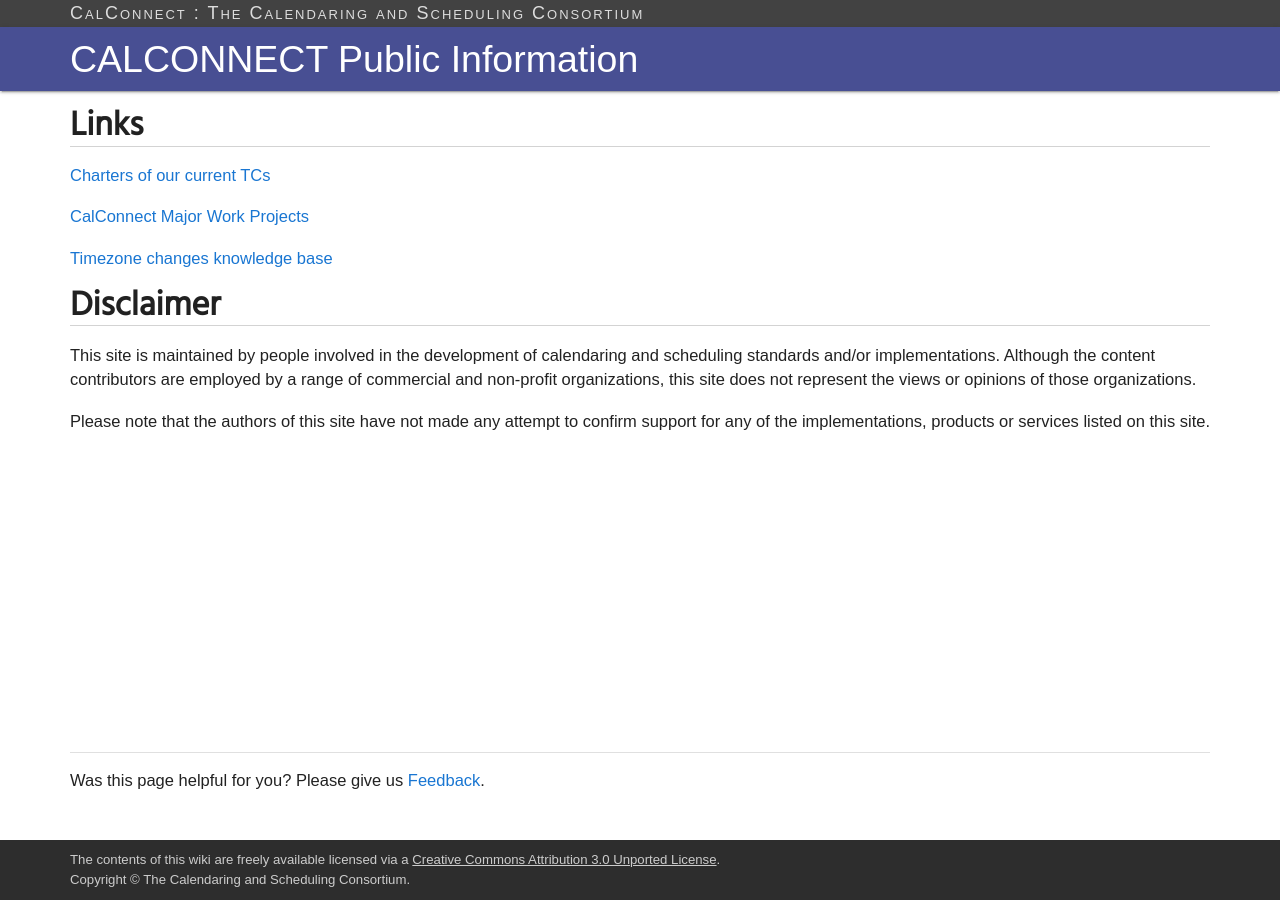
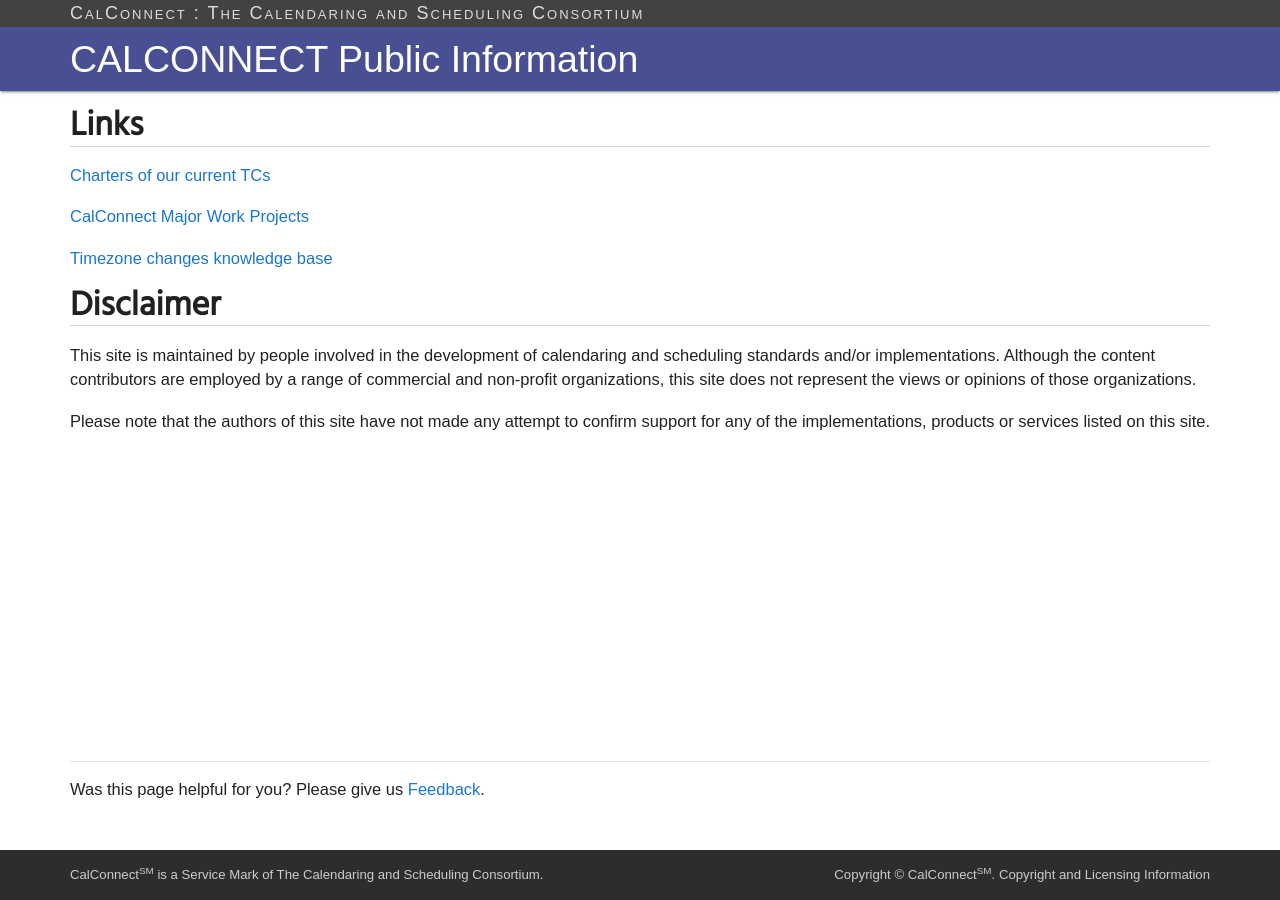
Before and after one commit to CalConnect/public, a Jekyll site: the page built from _pages/index.md, in a window 1280 px wide. Built offline with Jekyll 4.4.1, drawn with Linux system fonts in a browser that asks for light colours; some web fonts are replaced.

Commit message:
Updated footer

```diff
--- a/_includes/footer.html
+++ b/_includes/footer.html
@@ -1,11 +1,13 @@
 <footer class="page-footer">
    <div class="footer-copyright">
         <div class="container">
-            <div>
-                The contents of this wiki are freely available licensed via a <a href="http://creativecommons.org/licenses/by/3.0/">Creative Commons Attribution 3.0 Unported License</a>.
-                <br>
-                <a href="https://www.calconnect.org/about/policies/copyright-licensing">Copyright © The Calendaring and Scheduling Consortium</a>.
-	       </div>
+            <div id="footer-left" style="float:left">
+              CalConnect<sup>SM</sup> is a Service Mark of The Calendaring and Scheduling Consortium.
+            </div>
+             <div id="footer-right" style="float:right">
+              Copyright © CalConnect<sup>SM</sup>. <a href="https://www.calconnect.org/about/policies/copyright-licensing">Copyright and Licensing Information</a>
+            </div>
+        </div>
         </div>
     </div>
 </footer>
```
